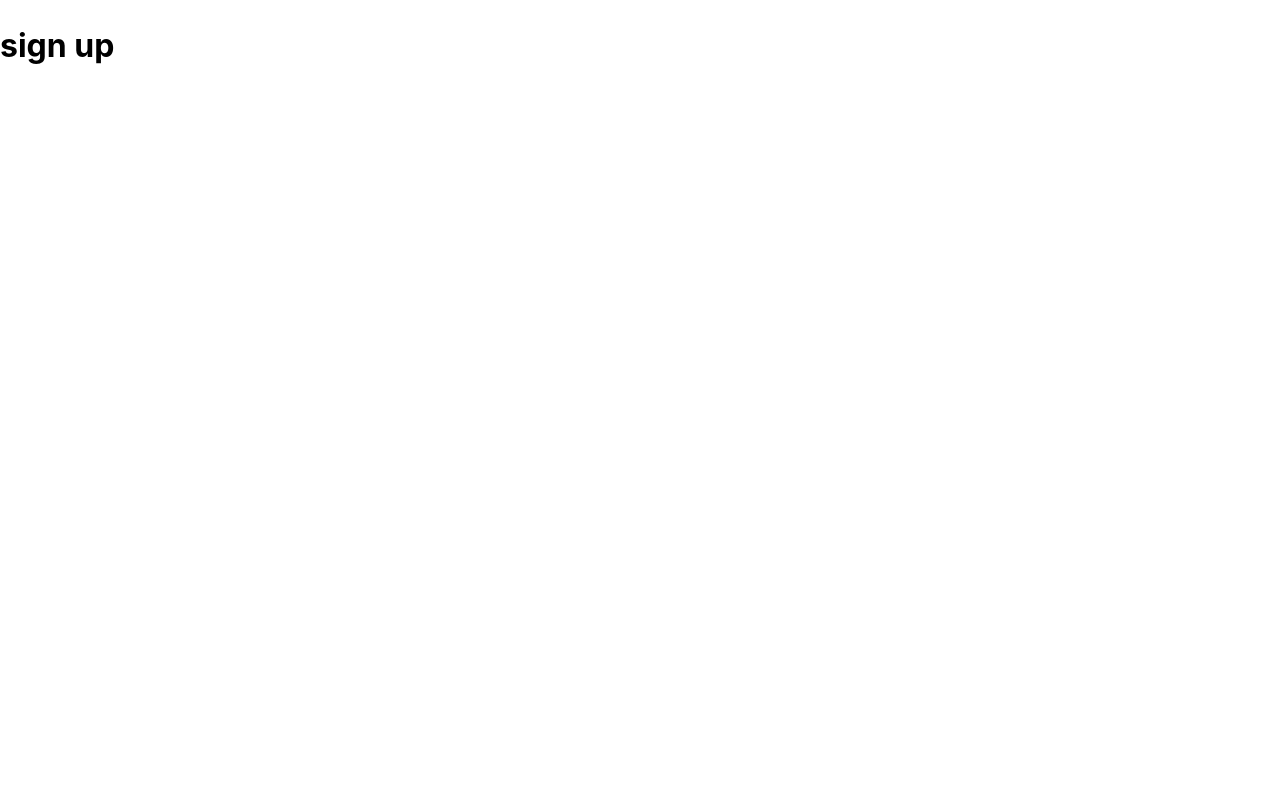
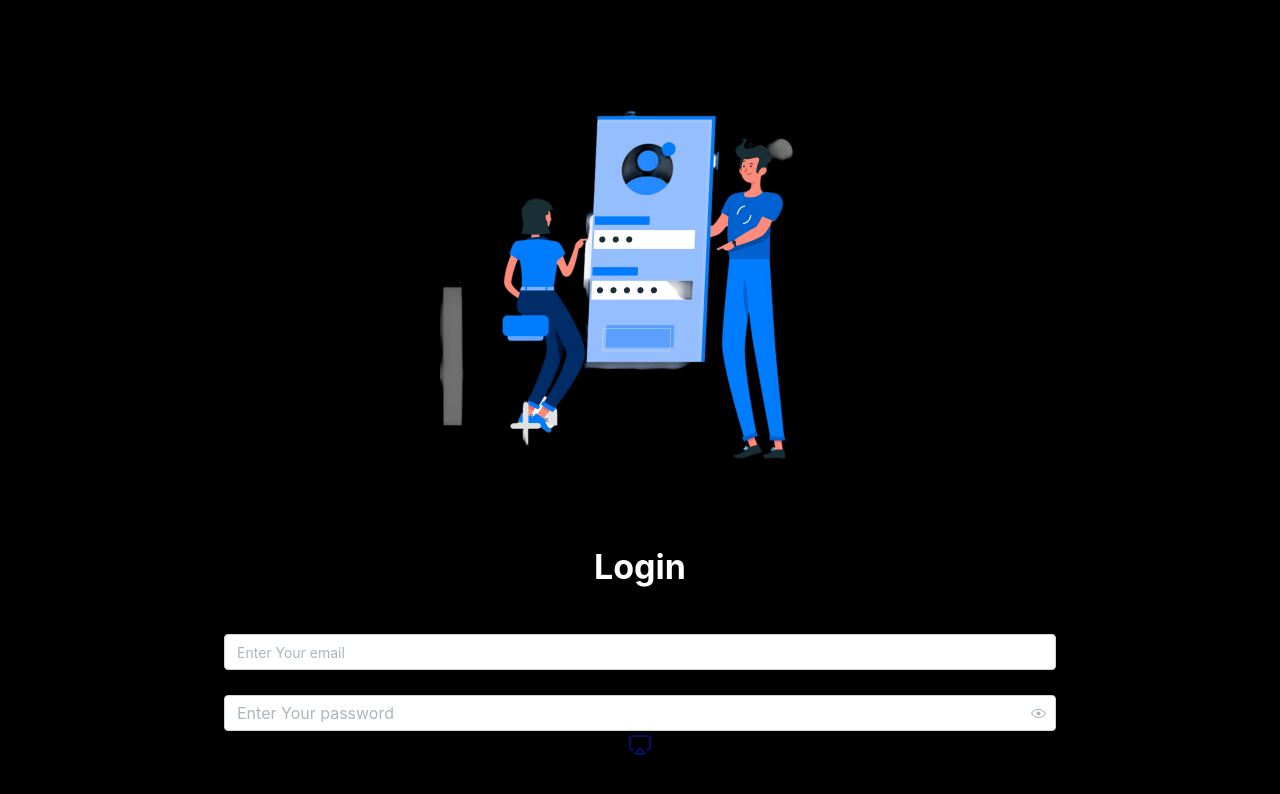
Before and after one commit to ltyohannes955/Scash, a React (Vite) app: page /signup in a window 1280 px wide. Shown: the top 794 px of the page. Built offline with nearby package versions, Linux system fonts and the light colour scheme.

Commit message:
basic set up sign up

```diff
--- a/src/pages/signup/index.tsx
+++ b/src/pages/signup/index.tsx
@@ -1,7 +1,47 @@
+import {
+  Flex,
+  Text,
+  Image,
+  Input,
+  PasswordInput,
+  ActionIcon,
+} from "@mantine/core";
+import { Airplay } from "lucide-react";
 export default function Signup() {
   return (
     <>
-      <h1>sign up</h1>
+      <Flex
+        bg={"black"}
+        h={"100vh"}
+        justify={"space-evenly"}
+        align={"center"}
+        direction={"column"}
+      >
+        <Flex direction={"column"}>
+          <Image
+            src={"/password.svg"}
+            alt="landing Image"
+            h={"500"}
+            w={"400"}
+          />
+          <Text c="white" fz={"h1"} ta={"center"} fw={"bolder"}>
+            Login
+          </Text>
+        </Flex>
+        <Flex direction={"column"} w={"100%"} align={"center"}>
+          <Input placeholder="Enter Your email" w={"65%"} />
+          <PasswordInput
+            w={"65%"}
+            label="Password"
+            placeholder="Enter Your password"
+          />
+          <Flex>
+            <ActionIcon variant="subtle" aria-label="Settings">
+              <Airplay />
+            </ActionIcon>
+          </Flex>
+        </Flex>
+      </Flex>
     </>
   );
 }
```
